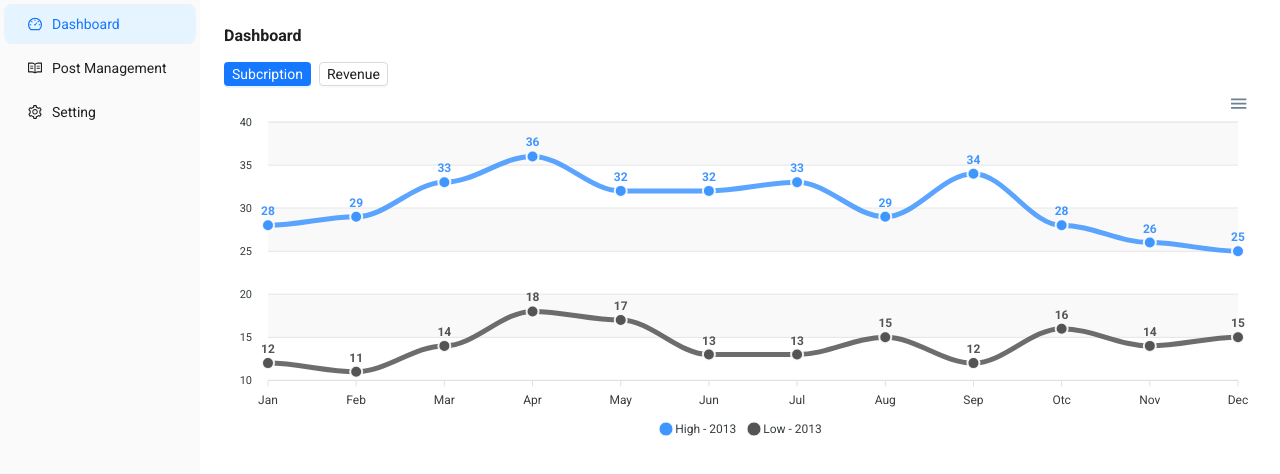
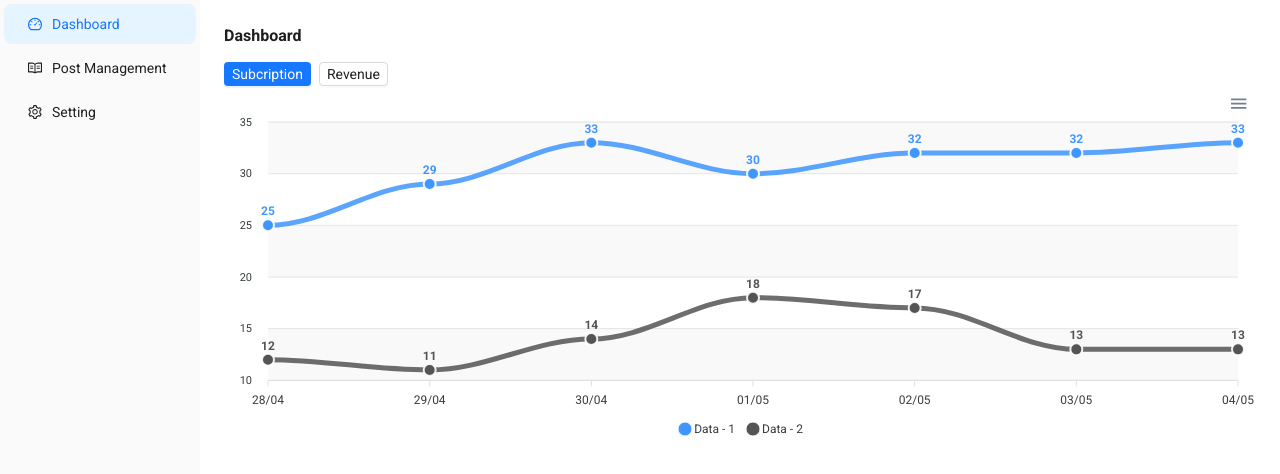
Before and after one commit to nguyenthaikma/test-react-xipat, a React (Create React App) app: page /dashboard/subcription in a window 1280 px wide. Shown: the top 474 px of the page. Built offline with nearby package versions, Linux system fonts and the light colour scheme.

Commit message:
fix filter post

```diff
--- a/src/components/LineChart/index.jsx
+++ b/src/components/LineChart/index.jsx
@@ -36,18 +36,13 @@ function LineChart({ series }) {
     },
     xaxis: {
       categories: [
-        "Jan",
-        "Feb",
-        "Mar",
-        "Apr",
-        "May",
-        "Jun",
-        "Jul",
-        "Aug",
-        "Sep",
-        "Otc",
-        "Nov",
-        "Dec",
+        "28/04",
+        "29/04",
+        "30/04",
+        "01/05",
+        "02/05",
+        "03/05",
+        "04/05",
       ],
     },
   };
--- a/src/screens/Dashboard/index.jsx
+++ b/src/screens/Dashboard/index.jsx
@@ -10,16 +10,30 @@ const { Title } = Typography;
 export default function Dashboard() {
   const path = useLocation();
   const navigate = useNavigate();
+  const typeChart = path.pathname.split("/").pop();
 
-  const typeChart = path.pathname.split("/").pop();
-  const series = useMemo(
+  // Fake data chart
+  const seriesLineChart = useMemo(
     () => [
       {
-        name: "High - 2013",
+        name: "Data - 1",
+        data: [25, 29, 33, 30, 32, 32, 33],
+      },
+      {
+        name: "Data - 2",
+        data: [12, 11, 14, 18, 17, 13, 13],
+      },
+    ],
+    []
+  );
+  const seriesColumnChart = useMemo(
+    () => [
+      {
+        name: "Data - 1",
         data: [28, 29, 33, 36, 32, 32, 33, 29, 34, 28, 26, 25],
       },
       {
-        name: "Low - 2013",
+        name: "Data - 2",
         data: [12, 11, 14, 18, 17, 13, 13, 15, 12, 16, 14, 15],
       },
     ],
@@ -50,7 +64,11 @@ export default function Dashboard() {
         </Space>
       </Col>
       <Col span={24}>
-        {typeChart === "subcription" ? <LineChart series={series} /> : <ColumnChart series={series} />}
+        {typeChart === "subcription" ? (
+          <LineChart series={seriesLineChart} />
+        ) : (
+          <ColumnChart series={seriesColumnChart} />
+        )}
       </Col>
     </Row>
   );
--- a/src/screens/Post/index.jsx
+++ b/src/screens/Post/index.jsx
@@ -1,13 +1,9 @@
-import { ProfileOutlined } from "@ant-design/icons";
 import {
-  Button,
-  Col,
-  Input,
-  Row,
-  Spin,
-  Table,
-  Typography
-} from "antd";
+  ProfileOutlined,
+  FilterOutlined,
+  DeleteOutlined,
+} from "@ant-design/icons";
+import { Button, Col, Input, Row, Space, Spin, Table, Typography } from "antd";
 import React, { useEffect, useState } from "react";
 import { useQueryListPost } from "../../queries/post";
 import ModalDetail from "./components/ModalDetail";
@@ -15,9 +11,13 @@ import ModalDetail from "./components/ModalDetail";
 const { Title } = Typography;
 
 export default function Post() {
+  // Define state
   const [posts, setPosts] = useState([]);
   const [detailPost, setDetailPost] = useState(null);
+  const [searchTitle, setSearchTitle] = useState("");
+  const [searchUserId, setSearchUserId] = useState("");
 
+  // Fetch data
   const {
     data: queryPost,
     isLoading: isLoadingListPost,
@@ -27,26 +27,41 @@ export default function Post() {
     setPosts(queryPost?.data || []);
   }, [queryPost]);
 
-  const onSearch = (v) => {
-    setPosts(posts.filter((post) => post.title.includes(v)));
+
+  // Filter
+  const onFilter = () => {
+    const dataPost = queryPost?.data || [];
+    setPosts(
+      dataPost.filter((post) => {
+        const titleMatch = !searchTitle
+          ? true
+          : post.title.includes(searchTitle);
+        const userIdMatch = !searchUserId
+          ? true
+          : post.userId === parseInt(searchUserId);
+
+        return titleMatch && userIdMatch;
+      })
+    );
+  };
+  const onClear = () => {
+    setSearchTitle("");
+    setSearchUserId("");
+    const dataPost = queryPost?.data || [];
+    setPosts(dataPost);
   };
 
+  // Table config
   const columns = [
     {
       title: "ID",
       dataIndex: "id",
       key: "id",
-      sorter: (a, b) => {
-        return a.id - b.id;
-      },
     },
     {
       title: "User ID",
       dataIndex: "userId",
       key: "userId",
-      sorter: (a, b) => {
-        return a.userId - b.userId;
-      },
     },
     {
       title: "Title",
@@ -76,17 +91,42 @@ export default function Post() {
         <Col span={24}>
           <Title level={5}>Post Managament</Title>
         </Col>
-        <Col span={6}>
-          <Input.Search
-            placeholder="Search by title"
-            allowClear
-            onSearch={onSearch}
-            onChange={(e) => {
-              if (e.type === "click") {
-                setPosts(queryPost?.data);
-              }
-            }}
-          />
+        <Col span={24}>
+          <Row gutter={[6, 0]}>
+            <Col span={6}>
+              <Input
+                placeholder="Title"
+                value={searchTitle}
+                onChange={(e) => {
+                  setSearchTitle(e.target.value);
+                }}
+              />
+            </Col>
+            <Col span={6}>
+              <Input
+                placeholder="User ID"
+                value={searchUserId}
+                onChange={(e) => {
+                  setSearchUserId(e.target.value);
+                }}
+              />
+            </Col>
+            <Col span={6}>
+              <Space size={4}>
+                <Button
+                  type="primary"
+                  icon={<FilterOutlined />}
+                  onClick={onFilter}
+                />
+                <Button
+                  type="primary"
+                  danger
+                  icon={<DeleteOutlined />}
+                  onClick={onClear}
+                />
+              </Space>
+            </Col>
+          </Row>
         </Col>
         <Col span={24}>
           {isLoadingListPost ? (
@@ -98,7 +138,7 @@ export default function Post() {
               className="table-custom"
               columns={columns}
               dataSource={posts}
-              rowKey="_id"
+              rowKey="id"
               pagination={{
                 total: posts?.length,
                 position: ["bottomLeft"],
--- a/src/screens/Setting/index.jsx
+++ b/src/screens/Setting/index.jsx
@@ -14,6 +14,7 @@ const { Title } = Typography;
 const { RangePicker } = DatePicker;
 
 export default function Setting() {
+  // Define state
   const [textColor, setTextColor] = useState(false);
   const [isChangeValue, setIsChangeValue] = useState(false);
 
```
